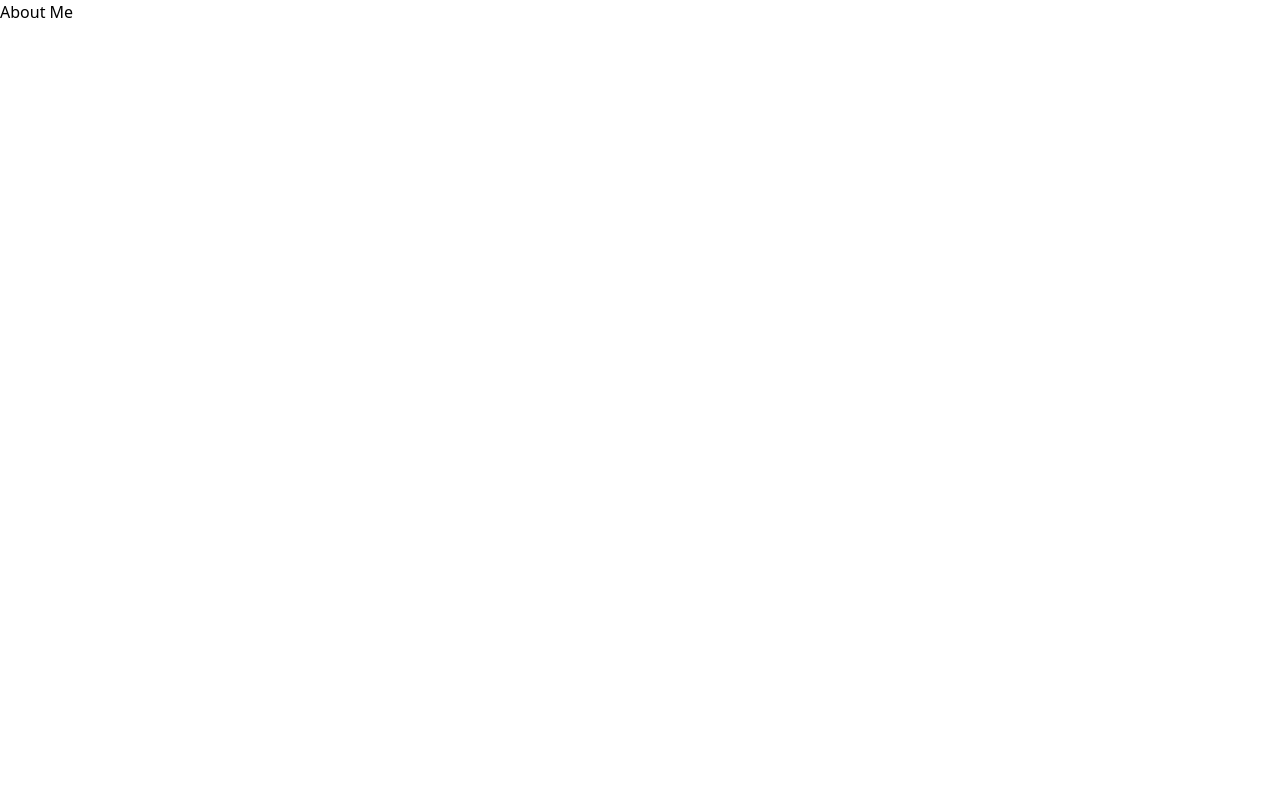
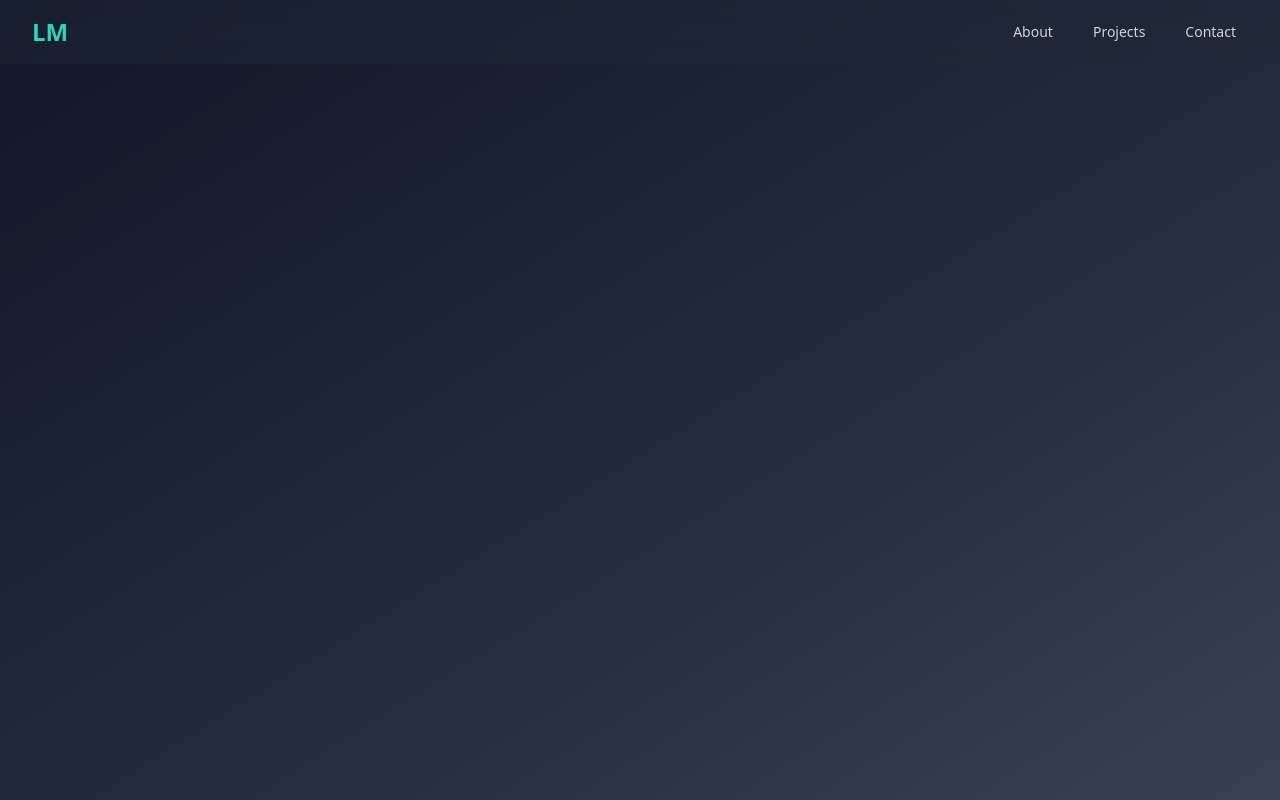
Before and after one commit to levi1462/portfolio-website, a Next.js app in the folder my_portfolio/: page /about in a window 1280 px wide. Built offline with nearby package versions, Linux system fonts and the light colour scheme.

Commit message:
Added about page styles
Styled the about page to correspond with website design

```diff
--- a/my_portfolio/src/app/about/page.tsx
+++ b/my_portfolio/src/app/about/page.tsx
@@ -1,3 +1,35 @@
+"use client";
+
+import Link from "next/link";
+
 export default function About() {
-  return <h1>About Me</h1>;
+  return (
+    <div className="min-h-screen bg-gradient-to-br from-gray-900 via-gray-800 to-gray-700">
+      <nav className="bg-gray-800 bg-opacity-50 backdrop-blur-md sticky top-0 z-50">
+        <div className="max-w-7xl mx-auto px-4 sm:px-6 lg:px-8">
+          <div className="flex justify-between h-16">
+            <div className="flex-shrink-0 flex items-center">
+              <Link href="/" className="text-2xl font-bold relative group">
+                <span className="absolute inset-0 bg-gradient-to-r from-teal-400 via-blue-500 to-purple-600 opacity-0 group-hover:opacity-100 transition-opacity duration-300 blur-lg"></span>
+                <span className="relative bg-clip-text text-transparent bg-gradient-to-r from-teal-400 to-teal-400 group-hover:from-teal-400 group-hover:via-blue-500 group-hover:to-purple-600 transition-all duration-300">
+                  LM
+                </span>
+              </Link>
+            </div>
+            <div className="flex items-center space-x-4">
+              {["About", "Projects", "Contact"].map((item) => (
+                <Link
+                  key={item}
+                  href={`/${item.toLowerCase()}`}
+                  className="text-gray-300 hover:bg-gray-700 hover:text-teal-400 px-3 py-2 rounded-md text-sm font-medium transition duration-300 ease-in-out transform hover:scale-105"
+                >
+                  {item}
+                </Link>
+              ))}
+            </div>
+          </div>
+        </div>
+      </nav>
+    </div>
+  );
 }
```
